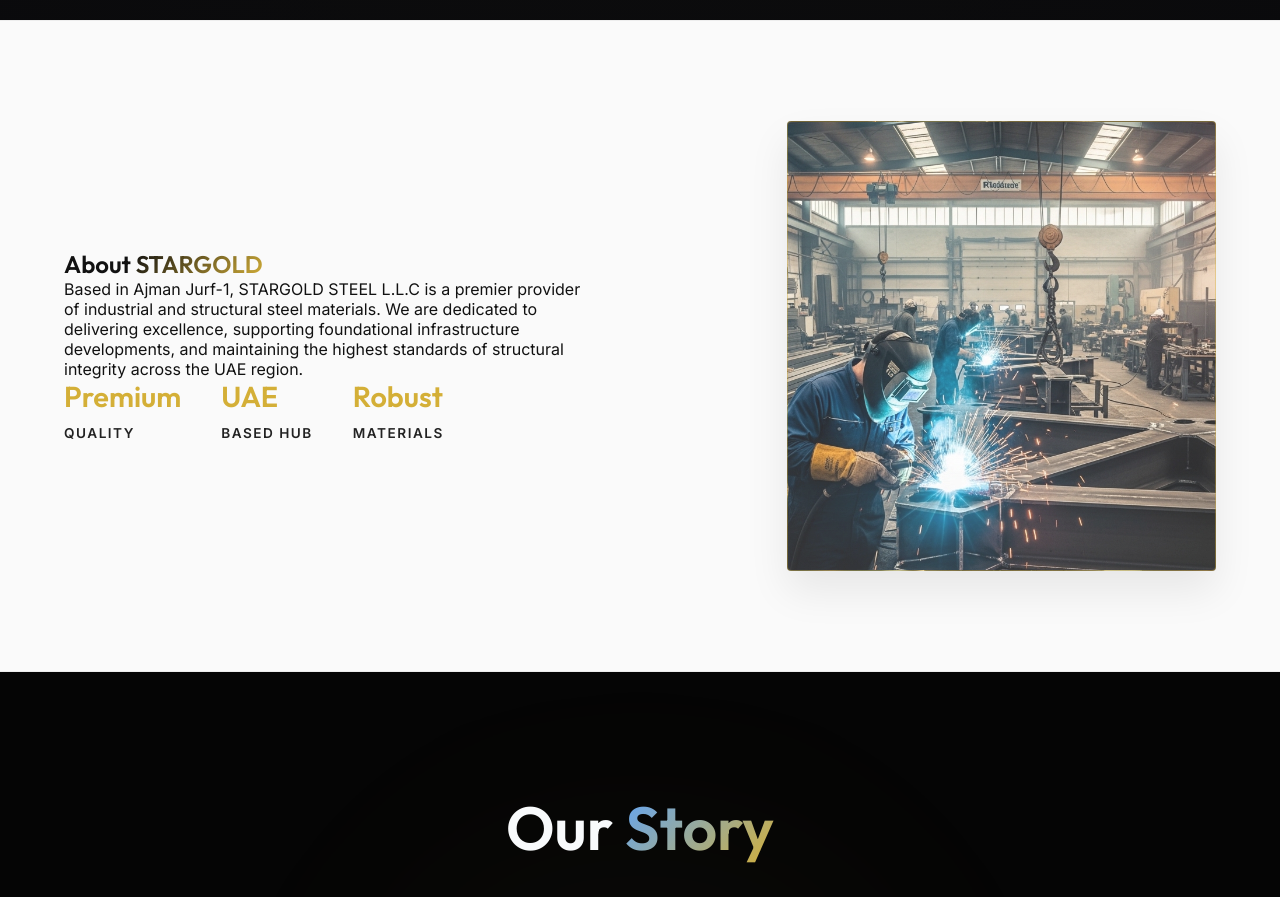
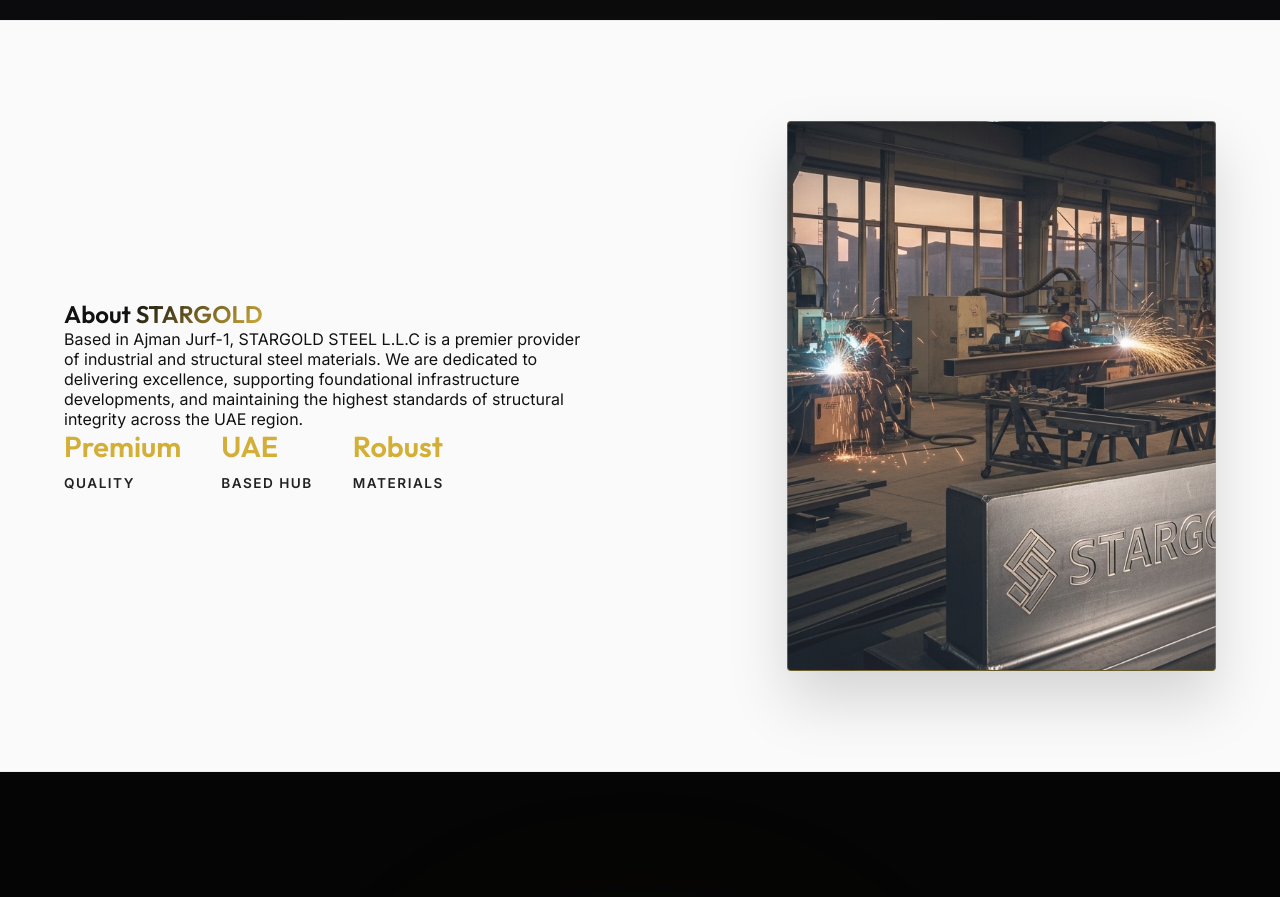
Before and after one commit to shamna24/stargold, a React (Vite) app: page / in a window 1280 px wide. Shown: the part 780-1677 px from the top of the page. Built offline with nearby package versions, Linux system fonts and the light colour scheme; grey boxes are pictures that could not be loaded.

Commit message:
Update About Us section with high-quality STARGOLD branded image

```diff
--- a/src/components/About.css
+++ b/src/components/About.css
@@ -64,7 +64,7 @@
 
 .about-visual {
   position: relative;
-  height: 450px;
+  height: 550px;
   display: flex;
   justify-content: flex-end;
 }
@@ -72,14 +72,14 @@
 .steel-block {
   width: 80%;
   height: 100%;
-  background-image: linear-gradient(rgba(255,255,255,0.1), rgba(255,255,255,0.2)), url('/hero-bg.jpeg');
+  background-image: linear-gradient(rgba(255,255,255,0.05), rgba(255,255,255,0.1)), url('/about-hero.jpg');
   background-size: cover;
   background-position: center;
   border: 1px solid rgba(212,175,55,0.4);
   border-radius: 4px;
   position: relative;
   overflow: hidden;
-  box-shadow: 0 20px 40px rgba(0,0,0,0.08);
+  box-shadow: 0 30px 60px rgba(0,0,0,0.15);
   display: flex;
   align-items: center;
   justify-content: center;
```
Also changed, not shown: public/about-hero.jpg (added).
